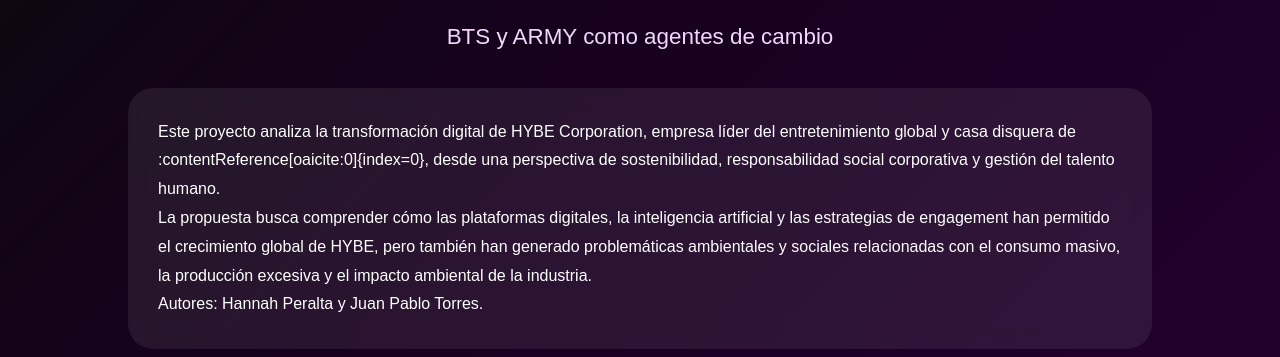
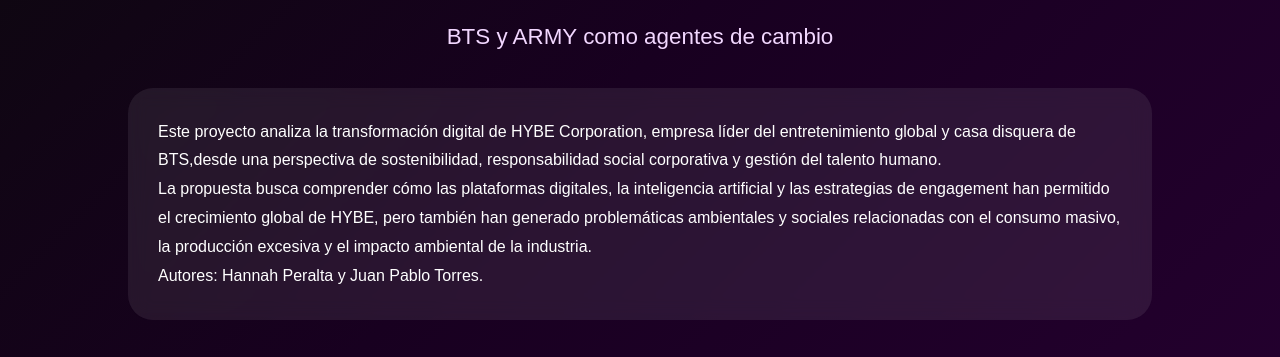
Before and after one commit to hannahperalta69-afk/Transformaci-n-Digital-Sostenible-en-HYBE-BTS-y-ARMY-como-Agentes-de-Cambio, a plain HTML site: page index.html in a window 1280 px wide. Shown: the part 392-749 px from the top of the page. Drawn offline with Linux system fonts and the light colour scheme.

Commit message:
Add files via upload

```diff
--- a/index.html
+++ b/index.html
@@ -233,8 +233,7 @@
 <p>
 Este proyecto analiza la transformación digital de HYBE Corporation,
 empresa líder del entretenimiento global y casa disquera de
-:contentReference[oaicite:0]{index=0},
-desde una perspectiva de sostenibilidad, responsabilidad social
+BTS,desde una perspectiva de sostenibilidad, responsabilidad social
 corporativa y gestión del talento humano.
 </p>
 
```
